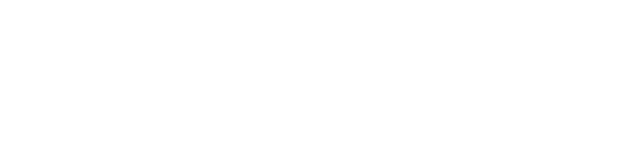
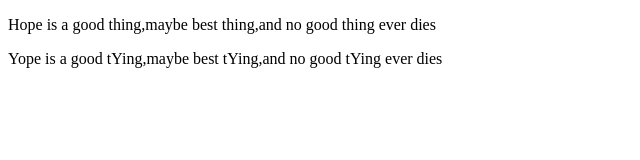
Before and after one commit to Tomoyd/base, a plain HTML site: page demo/RegexDemo.html in a window 1280 px wide. Shown: the whole page, without its empty margins (0-640 px from the left). Drawn offline with Linux system fonts and the light colour scheme.

Commit message:
regexdemo

```diff
--- a/demo/RegexDemo.html
+++ b/demo/RegexDemo.html
@@ -5,6 +5,13 @@
     <title>Title</title>
 </head>
 <body>
-
+    <p id="p1">Hope is a good thing,maybe best thing,and no good thing ever dies</p>
+    <p id="p2"></p>
+    <script>
+        var str=document.getElementById("p1").innerHTML;
+        var patterns=/h/gi;
+        var matches=str.replace(patterns,'Y');
+        document.getElementById("p2").innerHTML=matches
+    </script>
 </body>
 </html>
```
